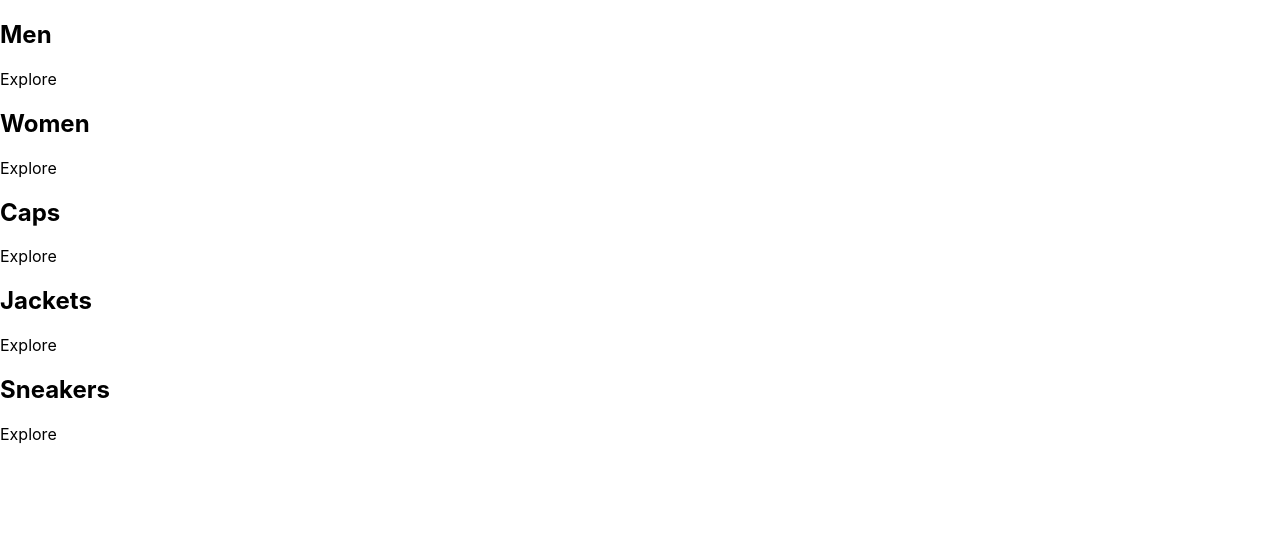
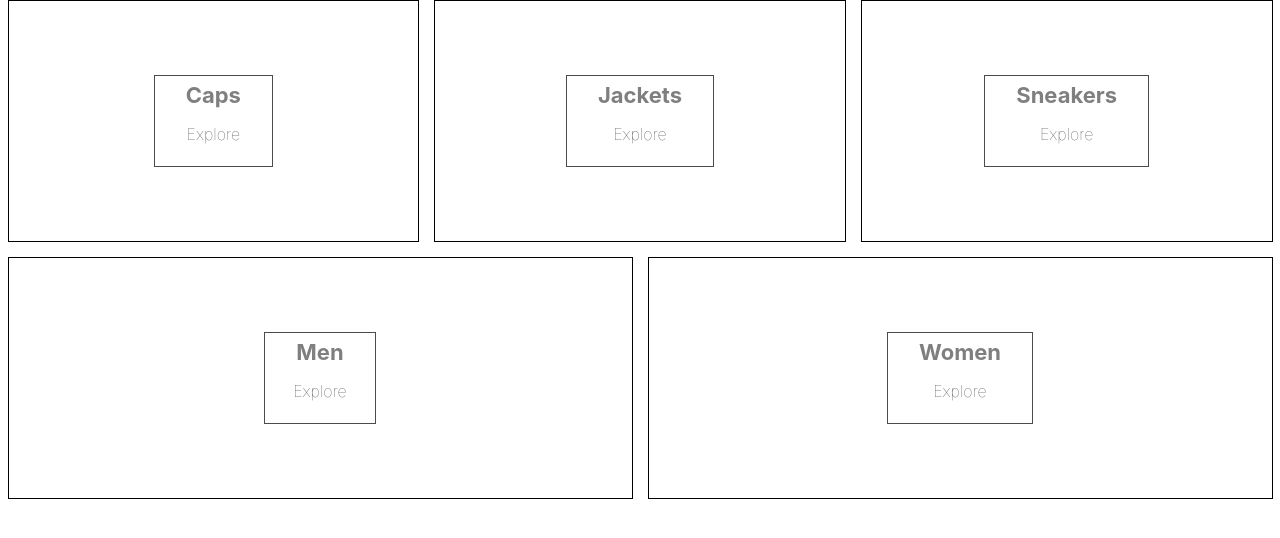
Before and after one commit to sreenath-suresh/buddies, a React (Create React App) app in the folder buddies-clothing/: page / in a window 1280 px wide. Shown: the top 538 px of the page. Built offline with nearby package versions, Linux system fonts and the light colour scheme.

Commit message:
added Sass and updated categories

```diff
--- a/buddies-clothing/package.json
+++ b/buddies-clothing/package.json
@@ -9,6 +9,7 @@
     "react": "^18.2.0",
     "react-dom": "^18.2.0",
     "react-scripts": "5.0.1",
+    "sass": "^1.54.0",
     "web-vitals": "^2.1.4"
   },
   "scripts": {
--- a/buddies-clothing/src/App.js
+++ b/buddies-clothing/src/App.js
@@ -1,34 +1,36 @@
+
+import './categories.styles.scss';
 
 const App = () => {
 
   const categories = [
     {
       id:1,
+      title: 'Caps',
+    },
+    {
+      id:2,
+      title: 'Jackets',
+    },
+    {
+      id:3,
+      title: 'Sneakers',
+    },
+    {
+      id:4,
       title: 'Men',
     },
     {
-      id:2,
+      id:5,
       title: 'Women',
-    },
-    {
-      id:3,
-      title: 'Caps',
-    },
-    {
-      id:4,
-      title: 'Jackets',
-    },
-    {
-      id:5,
-      title: 'Sneakers',
     }
   ]
 
   return (
         <div className="categories-div">{/*container for categories*/}
-          {categories.map(({title})=>(
-            <div className="category-div">{/*container for each category*/}
-            {/*<img/> placeholder for image that is to be added later  */ }
+          {categories.map(({title, id})=>(
+            <div key={id} className="category-div">{/*container for each category*/}
+            <div className='background-image'/> {/*<img/> placeholder for image that is to be added later  */ }
             <div className="category-body-div">
               <h2>{title}</h2>
               <p>Explore</p>
--- /dev/null
+++ b/buddies-clothing/src/categories.styles.scss
@@ -0,0 +1,75 @@
+.categories-div {
+    width: 100%;
+    display: flex;
+    flex-wrap: wrap;
+    justify-content: space-between;
+  }
+
+  .category-div {
+    min-width: 30%;
+    height: 240px;
+    flex: 1 1 auto;
+    display: flex;
+    align-items: center;
+    justify-content: center;
+    border: 1px solid black;
+    margin: 0 7.5px 15px;
+    overflow: hidden;
+
+    &:hover {
+      cursor: pointer;
+
+      & .background-image {
+        transform: scale(1.1);
+        transition: transform 6s cubic-bezier(0.25, 0.45, 0.45, 0.95);
+      }
+
+      & .category-body-div {
+        opacity: 0.9;
+      }
+    }
+
+    &.large {
+      height: 380px;
+    }
+
+    &:first-child {
+      margin-right: 7.5px;
+    }
+
+    &:last-child {
+      margin-left: 7.5px;
+    }
+
+    .background-image {
+      width: 100%;
+      height: 100%;
+      background-size: cover;
+      background-position: center;
+    }
+
+    .category-body-div {
+      height: 90px;
+      padding: 0 25px;
+      display: flex;
+      flex-direction: column;
+      align-items: center;
+      justify-content: center;
+      border: 1px solid black;
+      background-color: white;
+      opacity: 0.7;
+      position: absolute;
+
+      h2 {
+        font-weight: bold;
+        margin: 0 6px 0;
+        font-size: 22px;
+        color: #4a4a4a;
+      }
+
+      p {
+        font-weight: lighter;
+        font-size: 16px;
+      }
+    }
+  }
```
Also changed, not shown: 1 other file (tests, documents, lock files or other folders).
